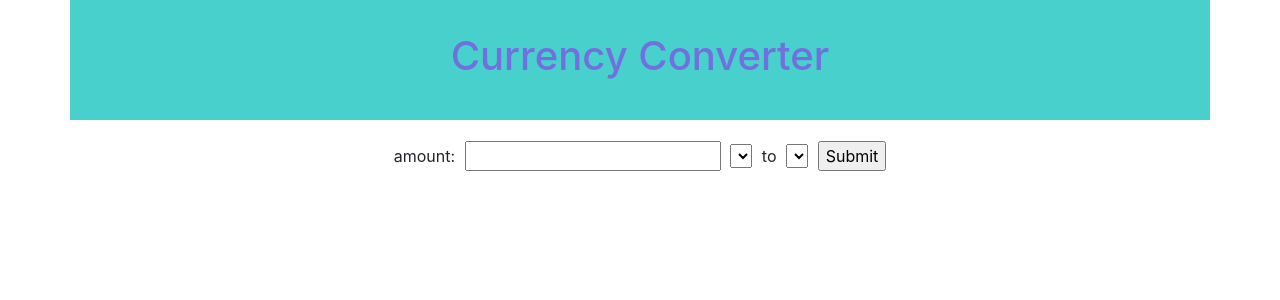
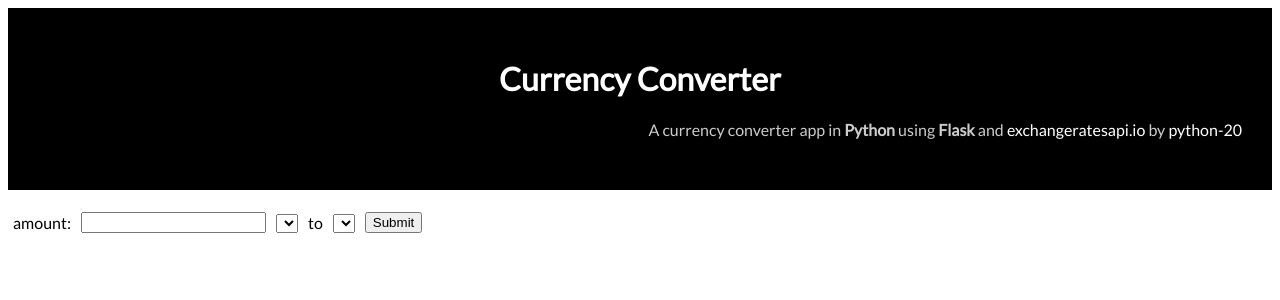
Before and after one commit to python-20/CurrencyTracker, a Flask app: page / in a window 1280 px wide. Shown: the top 300 px of the page. Run offline with Flask 2, Linux system fonts and the light colour scheme; lists and menus that the app fills with data are empty; some libraries are stand-ins or nearby versions.

Commit message:
Make page responsive

```diff
--- a/static/css/main.css
+++ b/static/css/main.css
@@ -1,10 +1,48 @@
 #result_div{
-  color:#48d1cc
+  color:black;
+  padding-top: 20px;
+}
+
+html{
+  font-family: 'Lato', sans-serif;
+}
+
+body{
+  display: flex;
+  flex-wrap: wrap;
 }
 
 #title{
-    background-color: #48d1cc;
-    color: #726fde;
+    width: 100%;
+    background-color: black;
+    color: white;
     padding: 2em 0 2em 0;
     margin-bottom: 1em;
+    padding: 30px;
+    text-align: center;
 }
+
+#title a{
+  color: white;
+  text-decoration: none;
+
+}
+
+h4{
+  color: #ccc;
+  font-weight: 400;
+  text-align: right;
+}
+
+.conversion-form{
+  display: flex;
+  flex-wrap: wrap;
+  flex-direction: row ;
+  align-items: center;
+  justify-content: center;
+}
+
+.conversion-form li{
+  list-style: none;
+  padding: 5px;
+}
--- a/templates/base.html
+++ b/templates/base.html
@@ -8,10 +8,9 @@
     <meta name="viewport" content="width=device-width, initial-scale=1, shrink-to-fit=no">
     <meta http-equiv="X-UA-Compatible" content="ie=edge">
 
-    <!-- Bootstrap CSS -->
-    <link rel="stylesheet" href="https://stackpath.bootstrapcdn.com/bootstrap/4.3.1/css/bootstrap.min.css"
-        integrity="sha384-ggOyR0iXCbMQv3Xipma34MD+dH/1fQ784/j6cY/iJTQUOhcWr7x9JvoRxT2MZw1T" crossorigin="anonymous">
     <link rel="stylesheet" href="{{ url_for('static',filename='css/main.css') }}">
+    <link href="https://fonts.googleapis.com/css?family=Lato:300,400&display=swap" rel="stylesheet">
+
 
     <title>{% block title %}{% endblock %}</title>
     {% block head %}{% endblock %}
@@ -21,6 +20,9 @@
 <body>
     <div id="title" class="container mx-auto text-center">
         <h1>Currency Converter</h1>
+        <h4>A currency converter app in <strong>Python</strong> using <strong>Flask</strong> and <a
+                href="https://exchangeratesapi.io/">exchangeratesapi.io</a> by <a
+                href="https://github.com/python-20">python-20</a></h4>
     </div>
     <div class="container">
         <div class="row justify-content-center mx-auto">
@@ -30,17 +32,6 @@
         </div>
 
     </div>
-    <!-- Optional JavaScript -->
-    <!-- jQuery first, then Popper.js, then Bootstrap JS -->
-    <script src="https://code.jquery.com/jquery-3.3.1.slim.min.js"
-        integrity="sha384-q8i/X+965DzO0rT7abK41JStQIAqVgRVzpbzo5smXKp4YfRvH+8abtTE1Pi6jizo"
-        crossorigin="anonymous"></script>
-    <script src="https://cdnjs.cloudflare.com/ajax/libs/popper.js/1.14.7/umd/popper.min.js"
-        integrity="sha384-UO2eT0CpHqdSJQ6hJty5KVphtPhzWj9WO1clHTMGa3JDZwrnQq4sF86dIHNDz0W1"
-        crossorigin="anonymous"></script>
-    <script src="https://stackpath.bootstrapcdn.com/bootstrap/4.3.1/js/bootstrap.min.js"
-        integrity="sha384-JjSmVgyd0p3pXB1rRibZUAYoIIy6OrQ6VrjIEaFf/nJGzIxFDsf4x0xIM+B07jRM"
-        crossorigin="anonymous"></script>
 </body>
 
 </html>
--- a/templates/index.html
+++ b/templates/index.html
@@ -4,23 +4,14 @@
 
 {% block body %}
 
-<form name="userInput" method="POST" class="form-inline">
-    <table class="table-sm">
-        <td><label for="amount">amount: </label></td>
-        <td>{{ form.amount }}</td>
-        <td>{{ form.fromCurrencyCodeDropdown }}</td>
-        <td>to</td>
-        <td>{{ form.toCurrencyCodeDropdown }}</td>
-        <td>{{ form.submit }}</td>
-        {{ form.csrf_token }}
-    </table>
-
-
-
-
-
-
-
+<form name="userInput" method="POST" class="conversion-form">
+    <li><label for="amount">amount: </label></li>
+    <li>{{ form.amount }}</li>
+    <li>{{ form.fromCurrencyCodeDropdown }}</li>
+    <li>to</li>
+    <li>{{ form.toCurrencyCodeDropdown }}</li>
+    <li>{{ form.submit }}</li>
+    {{ form.csrf_token }}
 </form>
 
 {% include 'result.html' %}
```
